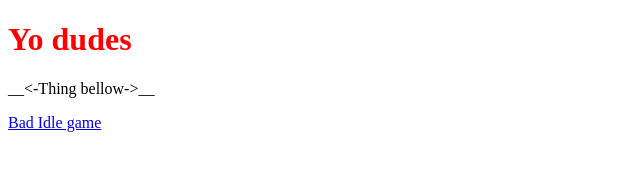
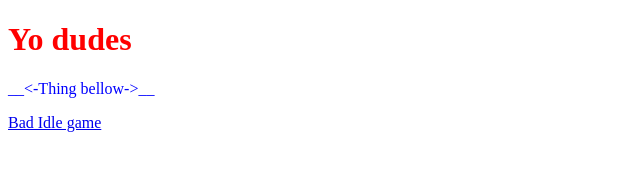
Before and after one commit to coldrampage/coldrampage.github.io, a plain HTML site: page index.html in a window 1280 px wide. Shown: the whole page, without its empty margins (0-640 px from the left). Drawn offline with Linux system fonts and the light colour scheme.

Commit message:
Update index.html

```diff
--- a/index.html
+++ b/index.html
@@ -2,7 +2,7 @@
 <html>
 <body>
 <h1 style="color:red;">Yo dudes</h1>
-<p>__<-Thing bellow->__</p>
+<p style="color:blue;">__<-Thing bellow->__</p>
 <p2><a href="https://coldrampage.github.io/Index">Bad Idle game</a></p2>
 <script src="js/three.js"></script>
 </body>
```
